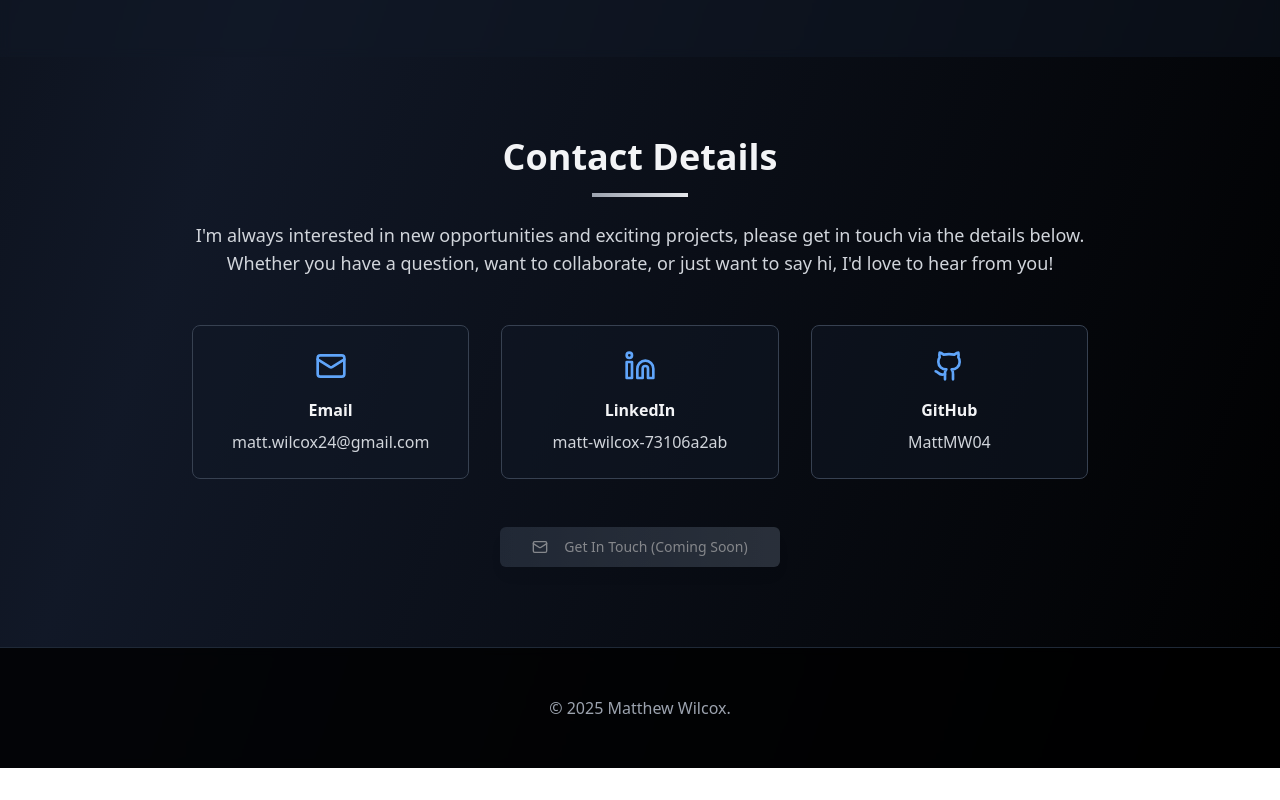
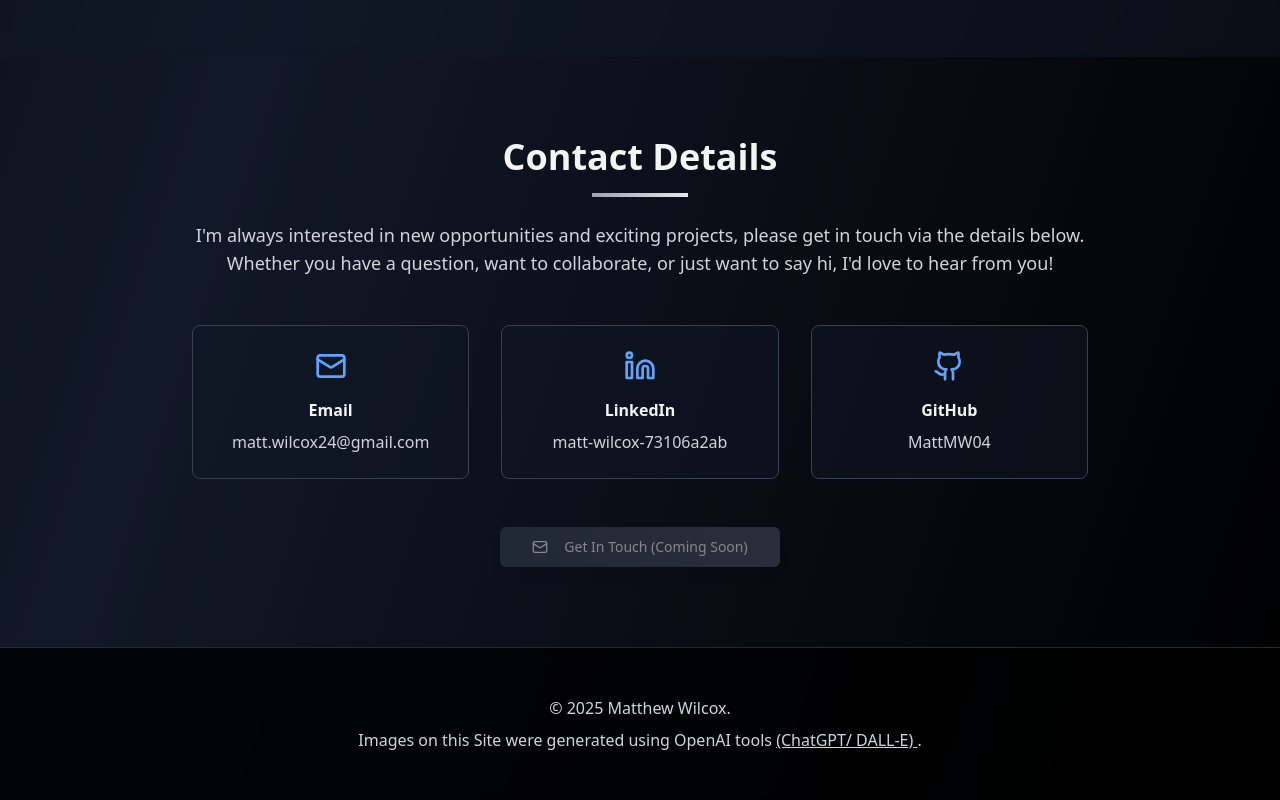
Before and after one commit to MattMW04/Matt-Wilcox-Portfolio-Site, a Next.js app: page / in a window 1280 px wide. Shown: the part 3039-3839 px from the top of the page. Before the commit the page ends 3807 px from the top, so only its background shows below. Built offline with nearby package versions, Linux system fonts and the light colour scheme.

Commit message:
added AI image declaration and link

```diff
--- a/app/components/footer.tsx
+++ b/app/components/footer.tsx
@@ -1,8 +1,10 @@
+
 export default function Footer() {
     return (
         <footer className="bg-black/80 backdrop-blur-sm border-t border-gray-800 text-white py-12 px-4 sm:px-6 lg:px-8">
             <div className="max-w-7xl mx-auto text-center">
-                <p className="text-gray-400">© 2025 Matthew Wilcox.</p>
+                <p className="text-gray-300">© 2025 Matthew Wilcox.</p>
+                <p className="text-gray-300 mt-2">Images on this Site were generated using OpenAI tools <a href="https://chatgpt.com/" target="_blank" rel="noopener noreferrer" className=" text-gray-300 underline hover:text-blue-300" aria-label="Click this to go to Chat GPT"> (ChatGPT/ DALL-E) </a>.</p>
             </div>
         </footer>
     )
```
